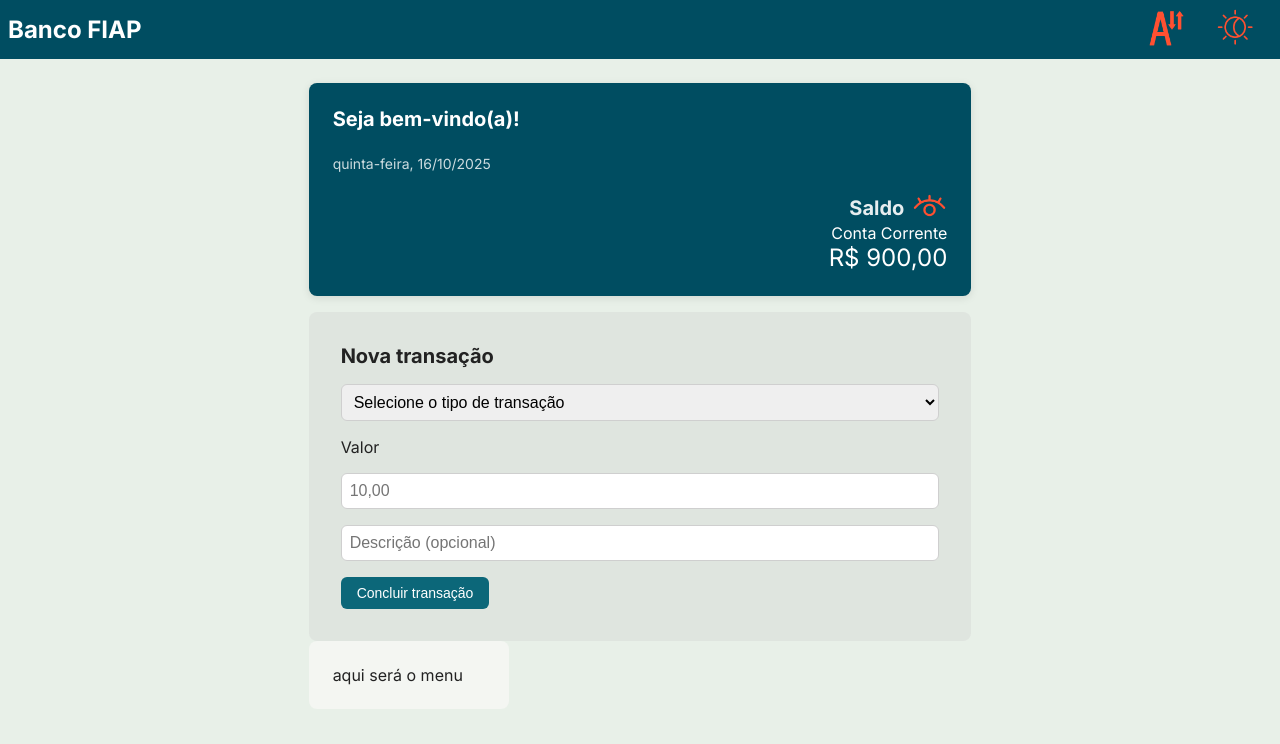
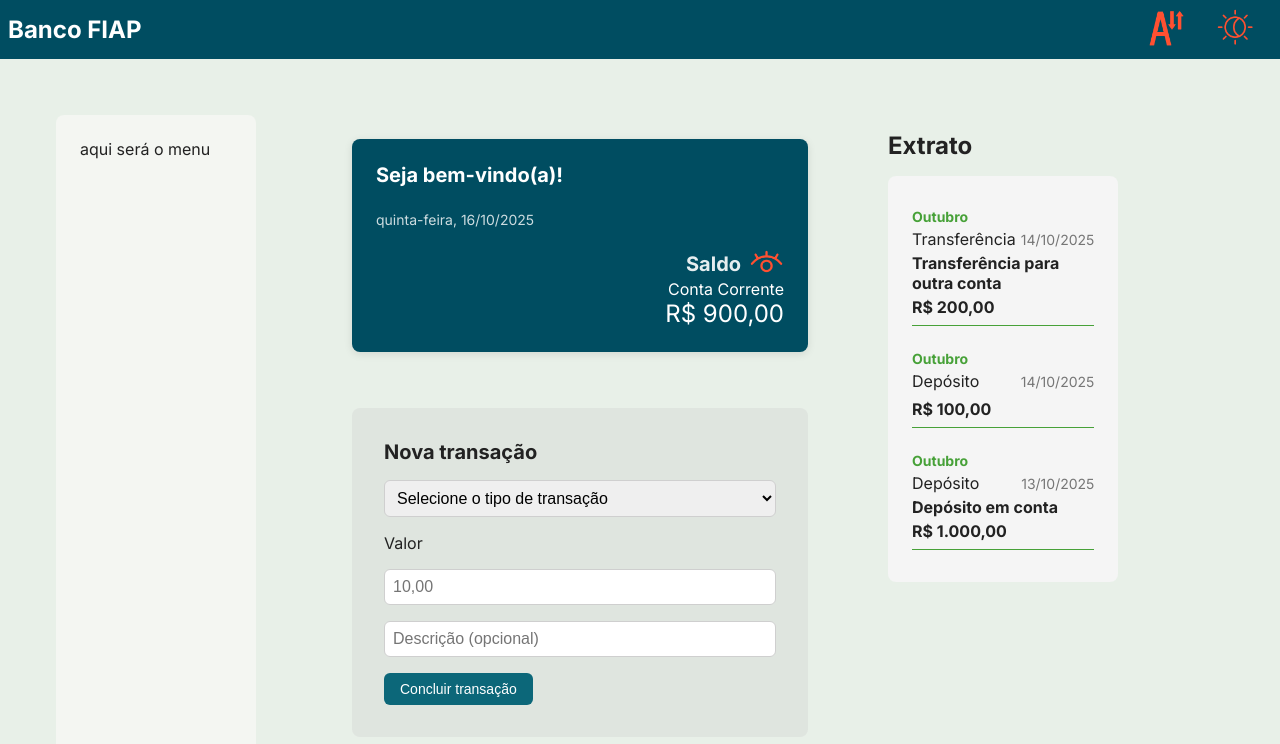
Before and after one commit to JoaovrCandido/tech-challenge-fase-01, a Next.js app: page / in a window 1280 px wide. Shown: the top 744 px of the page. Built offline with nearby package versions, Linux system fonts and the light colour scheme.

Commit message:
inclusão do extrato na home

```diff
--- a/app/home.module.css
+++ b/app/home.module.css
@@ -1,3 +1,25 @@
 .title {
   color: var(--black);
 }
+
+.layout {
+  display: grid;
+  grid-template-columns: 240px 1fr 360px;
+  gap: 2rem;
+  padding: 2rem;
+}
+
+.mainContent {
+  display: flex;
+  flex-direction: column;
+  gap: 1.5rem;
+}
+
+.transactionsPanel {
+  /* background-color: #ffffff; */
+  border-radius: 8px;
+  padding: 1rem 1.5rem;
+  display: flex;
+  flex-direction: column;
+  gap: 1rem;
+}
--- a/app/page.tsx
+++ b/app/page.tsx
@@ -2,6 +2,8 @@
 
 import useSWR, { mutate } from "swr";
 import { useState } from "react";
+
+import Link from "next/link";
 
 import { Transaction } from "@/types";
 import { TransactionType } from "@/types";
@@ -19,6 +21,9 @@ import BoxBalance from "@/components/BoxBalance/BoxBalance";
 import Loading from "@/components/Loading/Loading";
 import NewTransaction from "@/components/NewTransaction/NewTransaction";
 import Menu from "@/components/Menu/Menu";
+import TransactionsContainer from "@/components/TransactionsContainer/TransactionsContainer";
+
+import style from "./home.module.css";
 
 const fetcher = () => getTransactions();
 
@@ -107,7 +112,10 @@ export default function Home() {
   };
 
   return (
-    <section>
+    <div className={style.layout}>
+      {!isMobile && <Menu />}
+
+      <main className={style.mainContent}>
         <BoxBalance balance={formatedBalance} dateString={displayDate} />
 
         <NewTransaction
@@ -121,8 +129,18 @@ export default function Home() {
           onSubmit={handleSubmit}
           disabled={isSubmitting}
         />
+      </main>
 
-      {!isMobile && <Menu />}
+      {(
+        <Link href="/transacoes">
+          <aside className={style.transactionsPanel}>
+
+            <h2>Extrato</h2>
+
+            <TransactionsContainer />
+          </aside>
+        </Link>
+      )}
 
       <SuccessModal
         isOpen={isOpenModal}
@@ -130,6 +148,6 @@ export default function Home() {
         onClose={() => setIsOpenModal(false)}
         message={modalMessage}
       />
-    </section>
+    </div>
   );
 }
--- a/components/BoxBalance/BoxBalance.module.css
+++ b/components/BoxBalance/BoxBalance.module.css
@@ -1,4 +1,5 @@
 .balanceBox {
+    width: 100%;
     background-color: var(--color-primary);
     color: var(--color-white);
     border-radius: var(--radius-md);
@@ -44,11 +45,11 @@
     align-items: center;
 }
 
-.eyeImg  {
+.eyeImg {
     cursor: pointer;
 }
 
-.account  {
+.account {
     margin-right: var(--spacing-sm);
 }
 
--- a/components/TransactionsContainer/TransactionsContainer.tsx
+++ b/components/TransactionsContainer/TransactionsContainer.tsx
@@ -6,6 +6,8 @@ import useSWR, { mutate } from 'swr';
 import { Transaction, TransactionType, TransactionInput } from "@/types";
 
 import { sortTransactionsByDate } from "@/utils/transactions";
+
+import { usePathname } from "next/navigation";
 
 import { getTransactions, updateTransaction, deleteTransaction } from '@/lib/api';
 
@@ -19,6 +21,9 @@ import SuccessModal from "../SuccessModal/SuccessModal";
 const fetcher = () => getTransactions();
 
 const TransactionsContainer = () => {
+  const pathname = usePathname();
+  const isHome = pathname === "/";
+
   const { data: transactions, error, isLoading } = useSWR<Transaction[]>(
     'transactions',
     fetcher,
@@ -140,7 +145,7 @@ const TransactionsContainer = () => {
     return <p>Nenhuma transação encontrada.</p>;
   }
 
-  const sortedTransactions = sortTransactionsByDate(transactions);
+  const sortedTransactions = isHome ? sortTransactionsByDate(transactions).slice(0, 3) : sortTransactionsByDate(transactions);
 
   return (
     <>
--- a/components/TransactionsContainer/components/TransactionsList/TransactionsList.module.css
+++ b/components/TransactionsContainer/components/TransactionsList/TransactionsList.module.css
@@ -2,6 +2,17 @@
   padding: var(--spacing-xl) var(--spacing-lg);
   background: var(--color-bg-components);
   width: 35vw;
+  border-radius: var(--radius-md);
+
+  @media (max-width: 768px) {
+    width: 90vw;
+  }
+}
+
+.transactionsListHome {
+  padding: var(--spacing-xl) var(--spacing-lg);
+  background: var(--color-bg-components);
+  width: 18vw;
   border-radius: var(--radius-md);
 
   @media (max-width: 768px) {
--- a/components/TransactionsContainer/components/TransactionsList/TransactionsList.tsx
+++ b/components/TransactionsContainer/components/TransactionsList/TransactionsList.tsx
@@ -3,6 +3,7 @@ import { formatDate, formatCurrency } from "@/utils/formatters";
 import { getMonthName } from "@/utils/getMonthName";
 import { AdjustTypesNames } from "@/utils/adjustTypesName";
 import Image from "next/image";
+import { usePathname } from "next/navigation";
 
 import editImage from "@/public/edit.png";
 import deleteImage from "@/public/delete-icon.png";
@@ -21,12 +22,16 @@ const TransactionsList = ({
   onEditClick,
   onDeleteClick
 }: TransactionsListProps) => {
+
+  const pathname = usePathname();
+  const isHome = pathname === "/";
+
   if (transactions.length === 0) {
     return <p>Nenhuma transação encontrada.</p>;
   }
 
   return (
-    <div className={style.transactionsList}>
+    <div className={isHome ? style.transactionsListHome : style.transactionsList}>
       {transactions.map((transaction) => {
         return (
           <div key={transaction.id} className={style.transactionItem}>
@@ -34,6 +39,8 @@ const TransactionsList = ({
               <h3 className={style.transactionMonth}>
                 {getMonthName(transaction.date)}
               </h3>
+
+              {!isHome && (
                 <div className={style.transactionActions}>
                   <button
                     className={style.transactionEdit}
@@ -65,6 +72,7 @@ const TransactionsList = ({
                     />
                   </button>
                 </div>
+              )}
             </div>
             <div className={style.transactionInfo}>
               <p className={style.transactionType}>
```
Also changed, not shown: 1 other file (tests, documents, lock files or other folders). Lines whose indentation alone changed are shown as unchanged.
